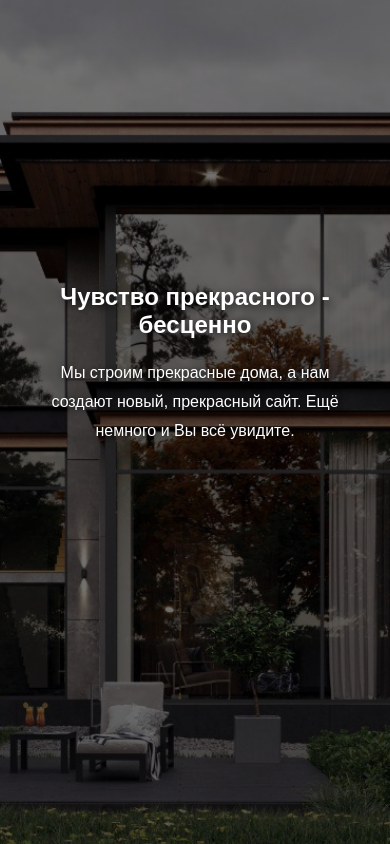
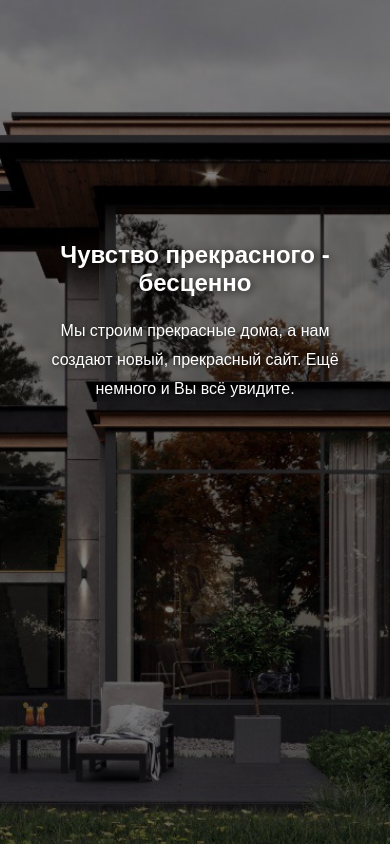
Before and after one commit to xAksssenov/AVB, a Nuxt app: page / in a window 390 px wide. Built offline with nearby package versions, Linux system fonts and the light colour scheme.

Commit message:
fix: background with gradient

```diff
--- a/app.vue
+++ b/app.vue
@@ -4,15 +4,14 @@
   </NuxtLayout>
 </template>
 
+<script setup lang="ts"></script>
+
 <style lang="scss">
 body {
   font-family: sans-serif;
   margin: 0;
   overflow-x: hidden;
-  background: url('/public/background.jpg') no-repeat center center fixed;
-  background-size: cover;
-  background-color: rgba(47 53 59);
-  background-attachment: fixed;
+  position: relative;
 
   &::before {
     content: '';
@@ -21,7 +20,10 @@ body {
     left: 0;
     width: 100%;
     height: 100%;
-    background: rgba(0 0 0 / 55%);
+    background: linear-gradient(rgba(0 0 0 / 50%), rgba(0 0 0 / 50%)),
+      url('/public/background.jpg') no-repeat center center fixed;
+    background-size: cover;
+    background-color: rgba(47 53 59);
     z-index: -1;
   }
 }
--- a/components/FooterItem.vue
+++ b/components/FooterItem.vue
@@ -19,7 +19,7 @@
 <style scoped lang="scss">
 .footer {
     position: relative;
-    background-color: rgba(47 53 59 / 80%);
+    background-color: rgba(47 53 59 / 65%);
     backdrop-filter: blur(10px);
     color: white;
     padding: 10px;
--- a/pages/index.vue
+++ b/pages/index.vue
@@ -88,6 +88,10 @@ definePageMeta({
     .page__content--description {
         font-size: 1.1rem;
     }
+
+    .page__content {
+        margin-top: 25vh;
+    }
 }
 
 @media (max-width: 480px) {
```
